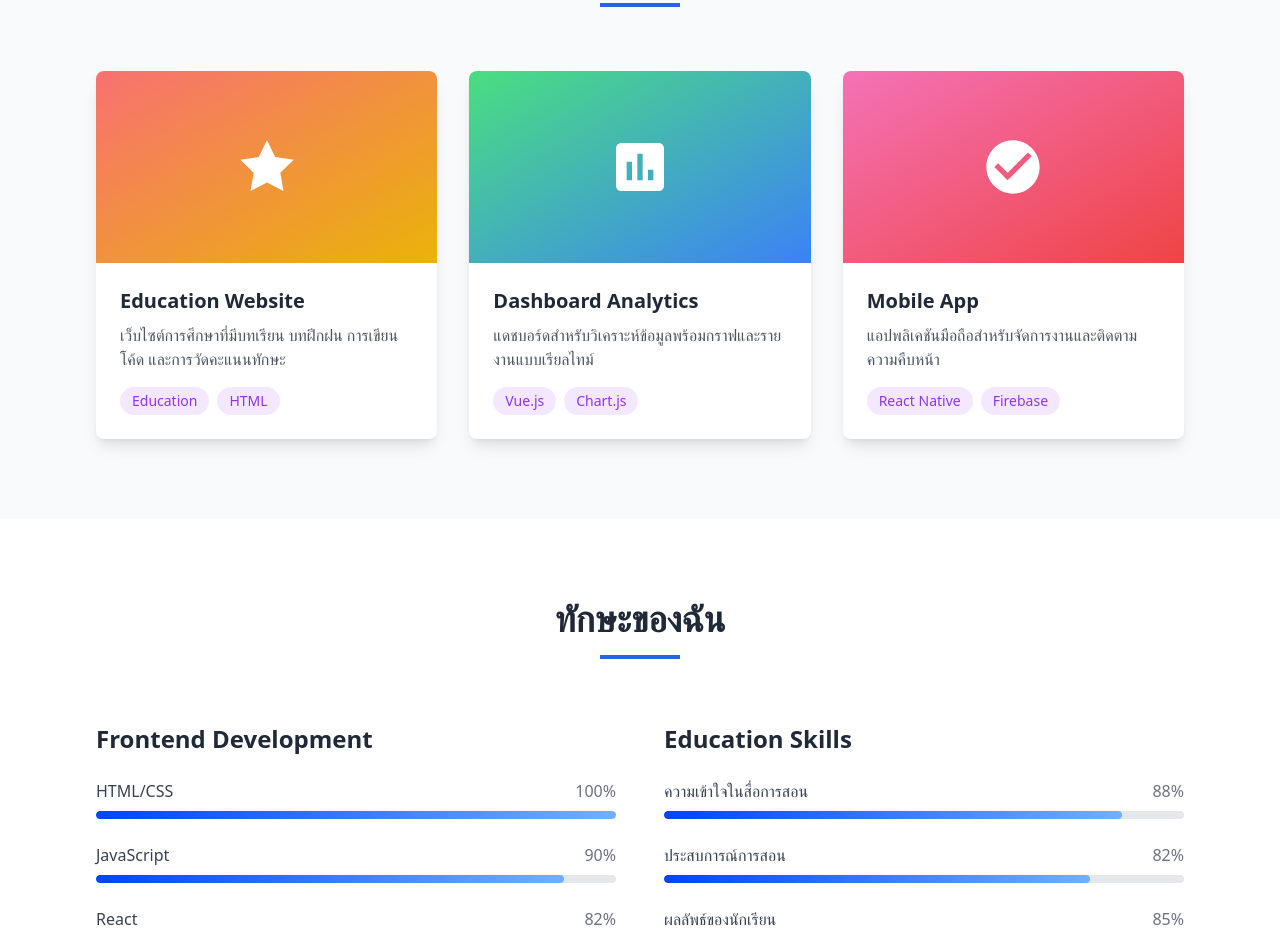
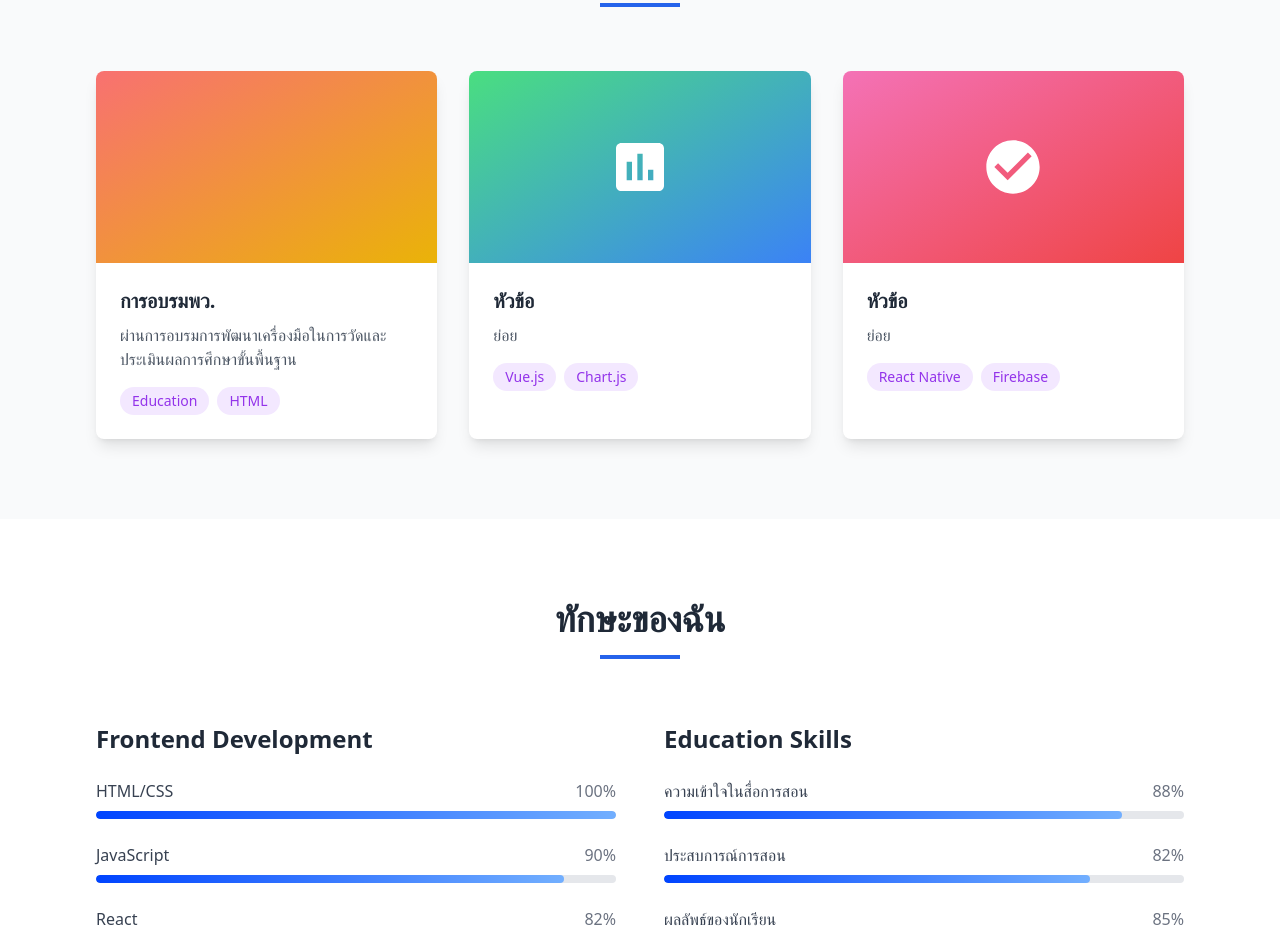
Before and after one commit to kawiwatphetphat/portfolio, a plain HTML site: page index.html in a window 1280 px wide. Shown: the part 1537-2472 px from the top of the page. Drawn offline with nearby package versions, Linux system fonts and the light colour scheme.

Commit message:
Update index.html

```diff
--- a/index.html
+++ b/index.html
@@ -145,12 +145,11 @@
     <div class="grid md:grid-cols-2 lg:grid-cols-3 gap-8">
      <div class="bg-white rounded-lg shadow-lg overflow-hidden card-hover">
       <div class="h-48 bg-gradient-to-br from-red-400 to-yellow-500 flex items-center justify-center">
-       <svg class="w-16 h-16 text-white" fill="currentColor" viewbox="0 0 24 24"><path d="M12 2l3.09 6.26L22 9.27l-5 4.87 1.18 6.88L12 17.77l-6.18 3.25L7 14.14 2 9.27l6.91-1.01L12 2z" />
-       </svg>
+       <img scr="./DSC_0173"/>
       </div>
       <div class="p-6">
-       <h3 class="text-xl font-bold text-gray-800 mb-2">Education Website</h3>
-       <p class="text-gray-600 mb-4">เว็บไซต์การศึกษาที่มีบทเรียน บทฝึกฝน การเขียนโค้ด และการวัดคะแนนทักษะ</p>
+       <h3 class="text-xl font-bold text-gray-800 mb-2">การอบรมพว.</h3>
+       <p class="text-gray-600 mb-4">ผ่านการอบรมการพัฒนาเครื่องมือในการวัดและประเมินผลการศึกษาขั้นพื้นฐาน</p>
        <div class="flex flex-wrap gap-2"><span class="px-3 py-1 bg-purple-100 text-purple-600 rounded-full text-sm">Education</span> <span class="px-3 py-1 bg-purple-100 text-purple-600 rounded-full text-sm">HTML</span>
        </div>
       </div>
@@ -161,8 +160,8 @@
        </svg>
       </div>
       <div class="p-6">
-       <h3 class="text-xl font-bold text-gray-800 mb-2">Dashboard Analytics</h3>
-       <p class="text-gray-600 mb-4">แดชบอร์ดสำหรับวิเคราะห์ข้อมูลพร้อมกราฟและรายงานแบบเรียลไทม์</p>
+       <h3 class="text-xl font-bold text-gray-800 mb-2">หัวข้อ</h3>
+       <p class="text-gray-600 mb-4">ย่อย</p>
        <div class="flex flex-wrap gap-2"><span class="px-3 py-1 bg-purple-100 text-purple-600 rounded-full text-sm">Vue.js</span> <span class="px-3 py-1 bg-purple-100 text-purple-600 rounded-full text-sm">Chart.js</span>
        </div>
       </div>
@@ -173,8 +172,8 @@
        </svg>
       </div>
       <div class="p-6">
-       <h3 class="text-xl font-bold text-gray-800 mb-2">Mobile App</h3>
-       <p class="text-gray-600 mb-4">แอปพลิเคชันมือถือสำหรับจัดการงานและติดตามความคืบหน้า</p>
+       <h3 class="text-xl font-bold text-gray-800 mb-2">หัวข้อ</h3>
+       <p class="text-gray-600 mb-4">ย่อย</p>
        <div class="flex flex-wrap gap-2"><span class="px-3 py-1 bg-purple-100 text-purple-600 rounded-full text-sm">React Native</span> <span class="px-3 py-1 bg-purple-100 text-purple-600 rounded-full text-sm">Firebase</span>
        </div>
       </div>
```
